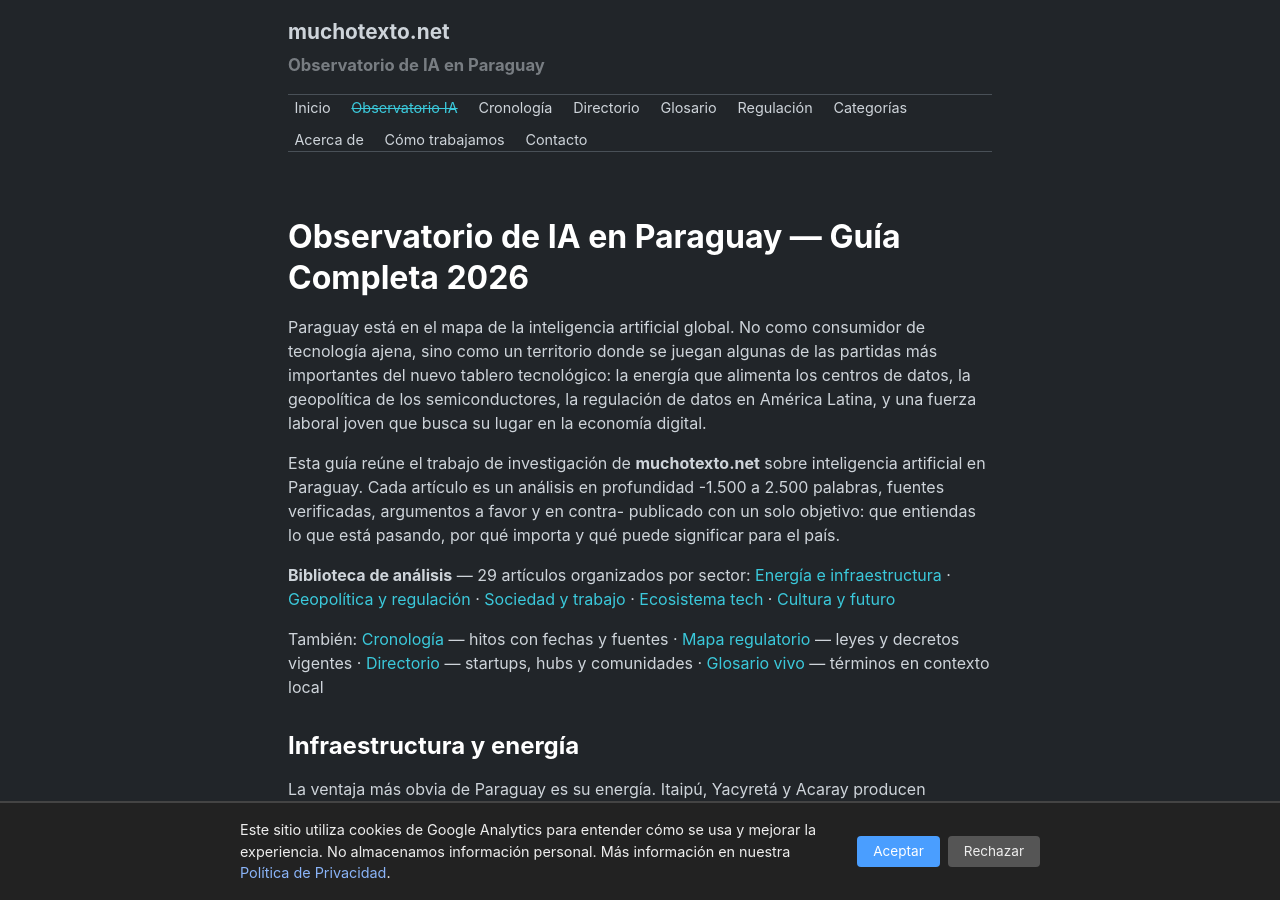
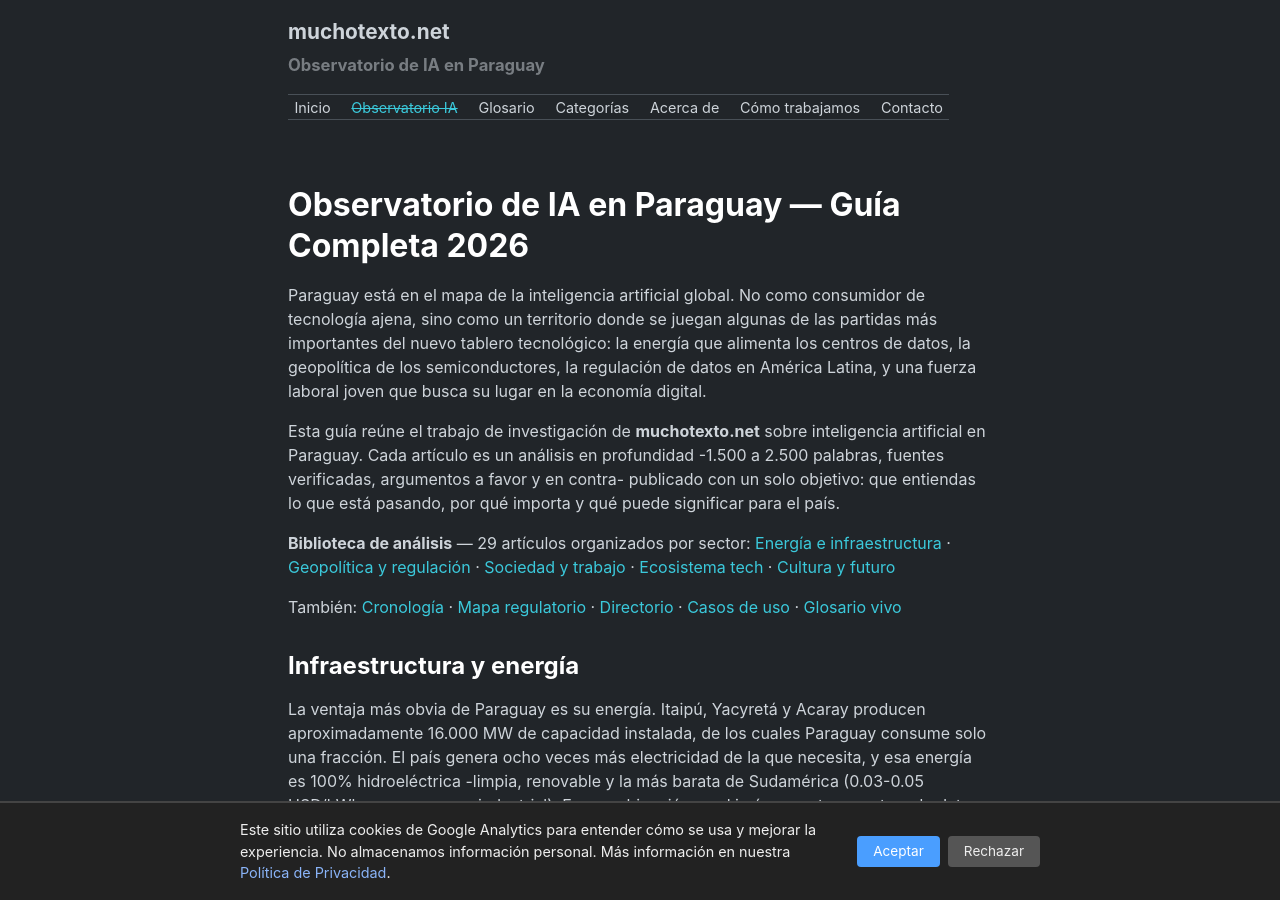
Before and after one commit to miravosqueinteresante/muchotexto.net, a Jekyll site: the page built from ia-en-paraguay.markdown, in a window 1280 px wide and 900 px high. Built offline with Jekyll 4.4.1, drawn with Linux system fonts in a browser that asks for light colours.

Commit message:
Fase 2.4: Casos de uso IA en Paraguay + simplifica nav a 7 items

```diff
--- a/_data/navigation.yml
+++ b/_data/navigation.yml
@@ -2,14 +2,8 @@
   url: /
 - title: Observatorio IA
   url: /ia-en-paraguay/
-- title: Cronología
-  url: /cronologia/
-- title: Directorio
-  url: /directorio/
 - title: Glosario
   url: /glosario/
-- title: Regulación
-  url: /regulacion/
 - title: Categorías
   url: /categories/
 - title: Acerca de
--- a/ia-en-paraguay.markdown
+++ b/ia-en-paraguay.markdown
@@ -12,7 +12,7 @@ Esta guía reúne el trabajo de investigación de **muchotexto.net** sobre intel
 
 **Biblioteca de análisis** — 29 artículos organizados por sector: [Energía e infraestructura](#infraestructura-y-energia) · [Geopolítica y regulación](#geopolítica-y-regulación-tech) · [Sociedad y trabajo](#ia-sociedad-y-trabajo) · [Ecosistema tech](#tecnología-aplicada-y-ecosistema) · [Cultura y futuro](#cultura-filosofía-y-futuro)
 
-También: [Cronología](/cronologia/) — hitos con fechas y fuentes · [Mapa regulatorio](/regulacion/) — leyes y decretos vigentes · [Directorio](/directorio/) — startups, hubs y comunidades · [Glosario vivo](/glosario/) — términos en contexto local
+También: [Cronología](/cronologia/) · [Mapa regulatorio](/regulacion/) · [Directorio](/directorio/) · [Casos de uso](/casos-de-uso/) · [Glosario vivo](/glosario/)
 
 ## Infraestructura y energía
 
--- a/llms.txt
+++ b/llms.txt
@@ -64,6 +64,7 @@ sameAs: [@cesanz](https://x.com/cesanz), [LinkedIn](https://www.linkedin.com/in/
 - [Cronología](https://muchotexto.net/cronologia/): Hitos de IA, tecnología y energía en Paraguay desde 1973
 - [Regulación](https://muchotexto.net/regulacion/): Marco legal de IA en Paraguay — leyes, decretos y estrategias vigentes
 - [Directorio](https://muchotexto.net/directorio/): Startups, aceleradoras, comunidades y data centers de IA en Paraguay
+- [Casos de uso](https://muchotexto.net/casos-de-uso/): IA aplicada en sectores productivos de Paraguay
 - [Glosario de IA en Paraguay](https://muchotexto.net/glosario/): Definiciones de términos clave explicados en contexto paraguayo
 
 ## Información técnica
```
Also changed, not shown: casos-de-uso.markdown (added, +58 -0 lines).
